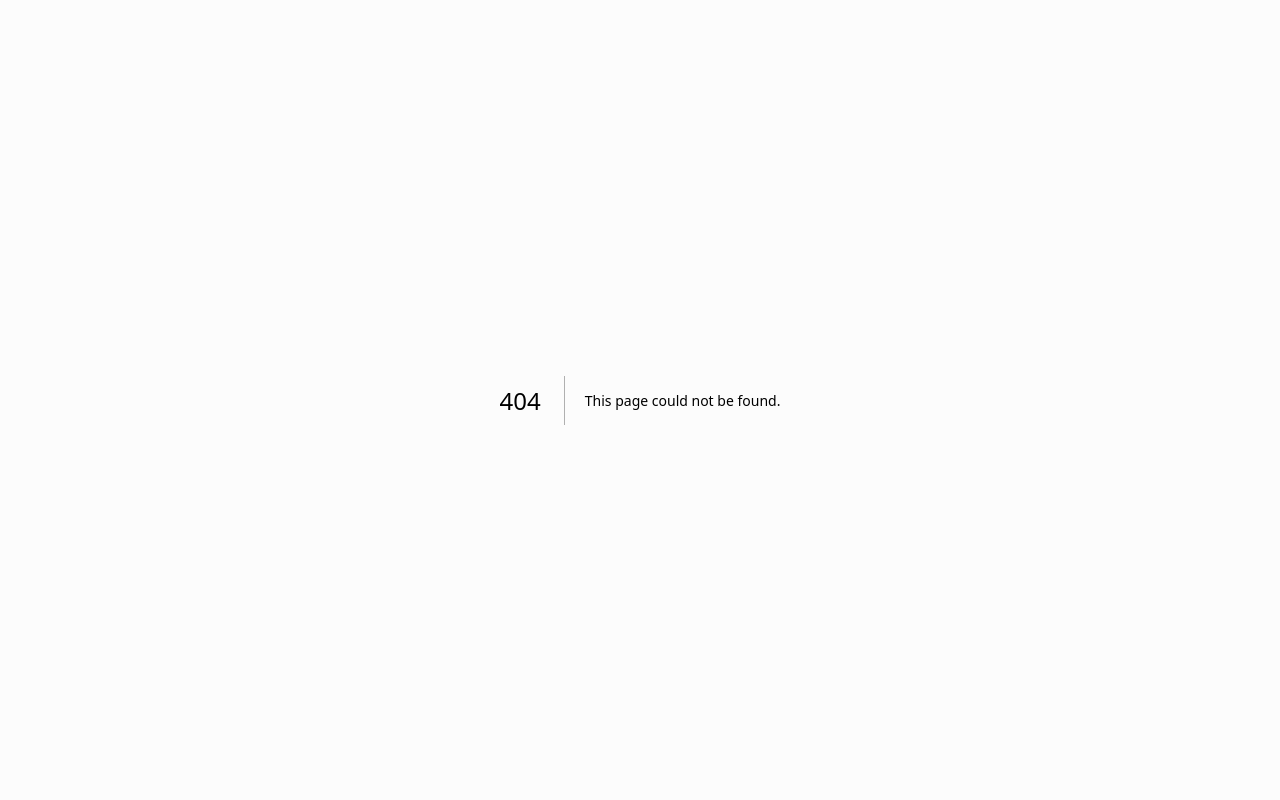
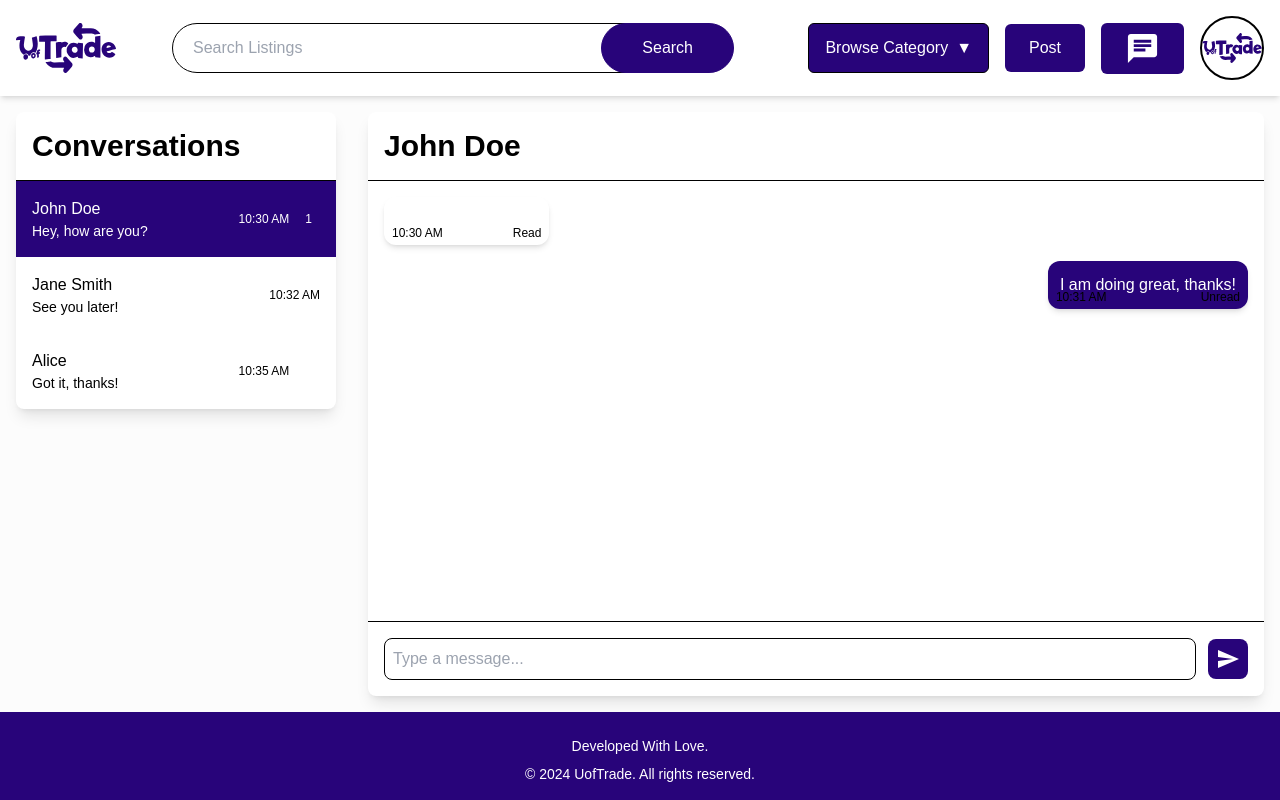
Before and after one commit to UofT-ECE444-Fall2024/project-1-web-application-design-group4-goggle, a Next.js app in the folder frontend/uoftrade/: page /messages in a window 1280 px wide. Before the commit this address had no page. Built offline with nearby package versions, Linux system fonts and the light colour scheme.

Commit message:
feature: added ui components for messaging HUB-61

```diff
--- /dev/null
+++ b/frontend/uoftrade/src/app/messages/page.tsx
@@ -0,0 +1,26 @@
+import { Metadata } from "next";
+import React, { useState } from "react";
+
+import NavBar from "@/components/NavBar/NavBar";
+import MessagePageContent from "@/components/Messaging/MessagePageContent";
+import Footer from "@/components/Footer/Footer";
+
+export const metadata: Metadata = {
+  title: "UofTrade Messages",
+  description: "This is the Messaging",
+};
+
+const MessagePage = () => {
+
+  return (
+    <div className="flex flex-col justify-between h-screen">
+      <NavBar/>
+      <div className="flex-grow">
+        <MessagePageContent/>
+      </div>
+      <Footer/>
+    </div>
+  );
+};
+
+export default MessagePage;
--- /dev/null
+++ b/frontend/uoftrade/src/components/Messaging/ChatBox.tsx
@@ -0,0 +1,53 @@
+'use client'
+
+import React, { useState } from 'react';
+import MessageBubble from './MessageBubble';
+import MessageInput from './MessageInput';
+
+interface Message {
+  message: string;
+  timeSent: string;
+  isRead: boolean;
+  sender: 'user' | 'other';
+}
+
+interface ChatBoxProps {
+  activeUser: string;
+}
+
+const ChatBox: React.FC<ChatBoxProps> = ({ activeUser }) => {
+  const [messages, setMessages] = useState<Message[]>([
+    { message: 'Hello, how are you?', timeSent: '10:30 AM', isRead: true, sender: 'other' },
+    { message: 'I am doing great, thanks!', timeSent: '10:31 AM', isRead: false, sender: 'user' },
+  ]);
+
+  const handleSendMessage = (message: string) => {
+    const newMessage = {
+      message,
+      timeSent: new Date().toLocaleTimeString([], { hour: '2-digit', minute: '2-digit' }),
+      isRead: false,
+      sender: 'user',
+    };
+    setMessages((prevMessages:any) => [...prevMessages, newMessage]);
+  };
+
+  return (
+    <div className="flex flex-col h-full bg-white shadow-lg rounded-lg w-full">
+      <h2 className="font-bold text-3xl p-4 border-b">{activeUser}</h2>
+      <div className="flex-1 overflow-auto p-4">
+        {messages.map((msg, index) => (
+          <MessageBubble
+            key={index}
+            message={msg.message}
+            timeSent={msg.timeSent}
+            isRead={msg.isRead}
+            sender={msg.sender}
+          />
+        ))}
+      </div>
+      <MessageInput onSendMessage={handleSendMessage} />
+    </div>
+  );
+};
+
+export default ChatBox;
--- /dev/null
+++ b/frontend/uoftrade/src/components/Messaging/ConversationsList.tsx
@@ -0,0 +1,52 @@
+'use client'
+
+import React from 'react';
+
+interface Conversation {
+  userName: string;
+  lastMessage: string;
+  lastMessageTime: string;
+  unreadCount: number;
+}
+
+interface ConversationsListProps {
+  conversations: Conversation[];
+  activeUser: string; // Added this prop to track the active conversation
+  onSelectConversation: (userName: string) => void;
+}
+
+const ConversationsList: React.FC<ConversationsListProps> = ({ conversations, activeUser, onSelectConversation }) => {
+  return (
+    <div className="bg-white shadow-lg rounded-lg w-80 max-h-[80vh] overflow-auto">
+      <h2 className="font-bold text-3xl p-4 border-b">Conversations</h2>
+      <div>
+        {conversations.map((conversation, index) => {
+          const isActive = conversation.userName === activeUser; // Check if the current conversation is active
+
+          return (
+            <div
+              key={index}
+              className={`flex items-center p-4 cursor-pointer ${isActive ? 'bg-primary text-white' : 'hover:bg-gray-100'}`}
+              onClick={() => onSelectConversation(conversation.userName)}
+            >
+              <div className="flex-1">
+                <p className={`font-medium ${isActive ? 'text-white' : 'text-gray-800'}`}>{conversation.userName}</p>
+                <p className={`text-sm ${isActive ? 'text-white' : 'text-gray-500'}`}>{conversation.lastMessage}</p>
+              </div>
+              <div className="text-xs text-gray-400">
+                <p>{conversation.lastMessageTime}</p>
+              </div>
+              {conversation.unreadCount > 0 && (
+                <div className="bg-red-500 text-white rounded-full px-2 py-1 text-xs ml-2">
+                  {conversation.unreadCount}
+                </div>
+              )}
+            </div>
+          );
+        })}
+      </div>
+    </div>
+  );
+};
+
+export default ConversationsList;
--- /dev/null
+++ b/frontend/uoftrade/src/components/Messaging/MessageBubble.tsx
@@ -0,0 +1,37 @@
+'use client'
+
+import React from 'react';
+import { Tooltip } from '@mui/material'; // For displaying the time sent in a tooltip
+
+interface MessageBubbleProps {
+  message: string;
+  timeSent: string;
+  isRead: boolean;
+  sender: 'user' | 'other'; // Define who the message is from (you or the other person)
+}
+
+const MessageBubble: React.FC<MessageBubbleProps> = ({ message, timeSent, isRead, sender }) => {
+  return (
+    <div className={`flex ${sender === 'user' ? 'justify-end' : 'justify-start'} mb-4`}>
+      <div
+        className={`max-w-xs p-3 rounded-xl ${sender === 'user' ? 'bg-primary' : 'bg-gray-200'} shadow-md relative`}
+      >
+        <p className="text-white">{message}</p>
+
+        <Tooltip title={`Sent at ${timeSent}`} arrow>
+          <div className="absolute bottom-1 left-2 text-xs text-gray-400">
+            <span>{timeSent}</span>
+          </div>
+        </Tooltip>
+
+        <div
+          className={`absolute bottom-1 right-2 text-xs ${isRead ? 'text-green-500' : 'text-gray-400'}`}
+        >
+          {isRead ? 'Read' : 'Unread'}
+        </div>
+      </div>
+    </div>
+  );
+};
+
+export default MessageBubble;
--- /dev/null
+++ b/frontend/uoftrade/src/components/Messaging/MessageInput.tsx
@@ -0,0 +1,41 @@
+'use client'
+
+import React, { useState } from 'react';
+
+import { Send } from '@mui/icons-material';
+
+interface MessageInputProps {
+  onSendMessage: (message: string) => void;
+}
+
+const MessageInput: React.FC<MessageInputProps> = ({ onSendMessage }) => {
+  const [message, setMessage] = useState('');
+
+  const handleSendMessage = () => {
+    if (message.trim()) {
+      onSendMessage(message);
+      setMessage('');
+    }
+  };
+
+  return (
+    <div className="flex items-center p-4 border-t border-gray-300">
+      <input
+        type="text"
+        value={message}
+        onChange={(e) => setMessage(e.target.value)}
+        onKeyDown={(e) => e.key === 'Enter' && handleSendMessage()}
+        placeholder="Type a message..."
+        className="flex-1 p-2 rounded-lg border border-gray-300 focus:outline-none focus:ring-2 focus:ring-primary"
+      />
+      <button
+        onClick={handleSendMessage}
+        className="ml-3 p-2 bg-primary text-white rounded-lg hover:bg-primary-dark focus:outline-none"
+      >
+        <Send/>
+      </button>
+    </div>
+  );
+};
+
+export default MessageInput;
--- /dev/null
+++ b/frontend/uoftrade/src/components/Messaging/MessagePageContent.tsx
@@ -0,0 +1,35 @@
+'use client'
+
+import React, { useState } from 'react';
+import ChatBox from './ChatBox';
+import ConversationsList from './ConversationsList';
+
+const MessagePageContent = () => {
+  const [activeUser, setActiveUser] = useState<string>('John Doe'); // Default active user
+  const [conversations, setConversations] = useState([
+    { userName: 'John Doe', lastMessage: 'Hey, how are you?', lastMessageTime: '10:30 AM', unreadCount: 1 },
+    { userName: 'Jane Smith', lastMessage: 'See you later!', lastMessageTime: '10:32 AM', unreadCount: 0 },
+    { userName: 'Alice', lastMessage: 'Got it, thanks!', lastMessageTime: '10:35 AM', unreadCount: 3 },
+  ]);
+
+  const handleSelectConversation = (userName: string) => {
+    setActiveUser(userName);
+  };
+
+  return (
+    <div className="flex w-full h-full bg-gray-100">
+      <div className="w-80 p-4 mr-8">
+        <ConversationsList
+          conversations={conversations}
+          activeUser={activeUser}
+          onSelectConversation={handleSelectConversation}
+        />
+      </div>
+      <div className="flex-1 p-4">
+        <ChatBox activeUser={activeUser} />
+      </div>
+    </div>
+  );
+};
+
+export default MessagePageContent;
--- a/frontend/uoftrade/src/components/NavBar/NavBar.tsx
+++ b/frontend/uoftrade/src/components/NavBar/NavBar.tsx
@@ -5,6 +5,7 @@ import Image from "next/image";
 import { useState, useEffect } from "react";
 import { categories } from "@/data/categories";
 import CategoryDropdown from "@/components/Dropdown_Nav/DropDown";
+import { Chat } from "@mui/icons-material";
 
 
 const NavBar = () => {
@@ -99,6 +100,12 @@ const NavBar = () => {
             Post
           </button>
         </Link>
+        {/* Post Button */}
+        <Link href="/messages" className="">
+          <button className="bg-primary text-white px-6 py-2 rounded-md mr-4"  style={{color: "white"}}>
+            <Chat fontSize="large"/>
+          </button>
+        </Link>
         {/* User Profile Image */}
         <div className="w-16 h-16 border-2 border-black rounded-full overflow-hidden flex items-center justify-center">
           <Link href="/profile">
```
